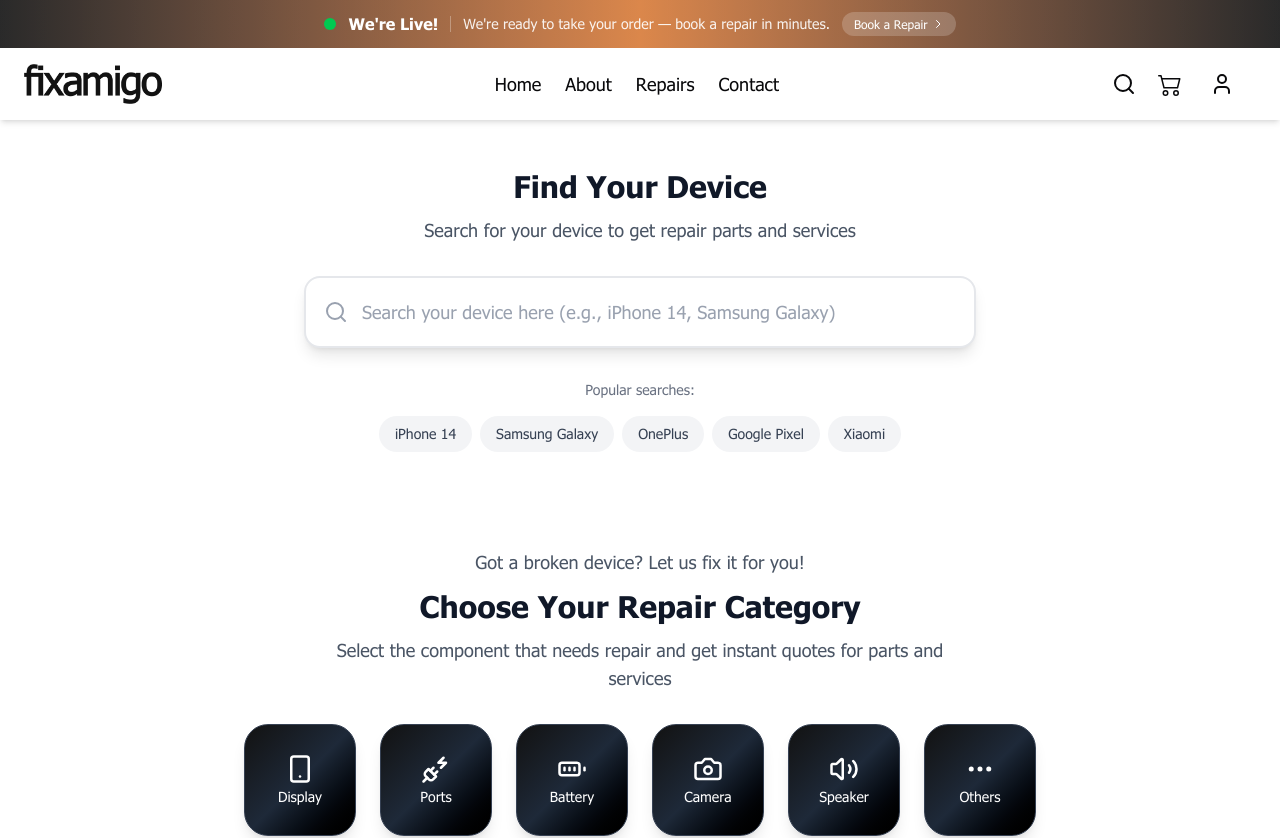
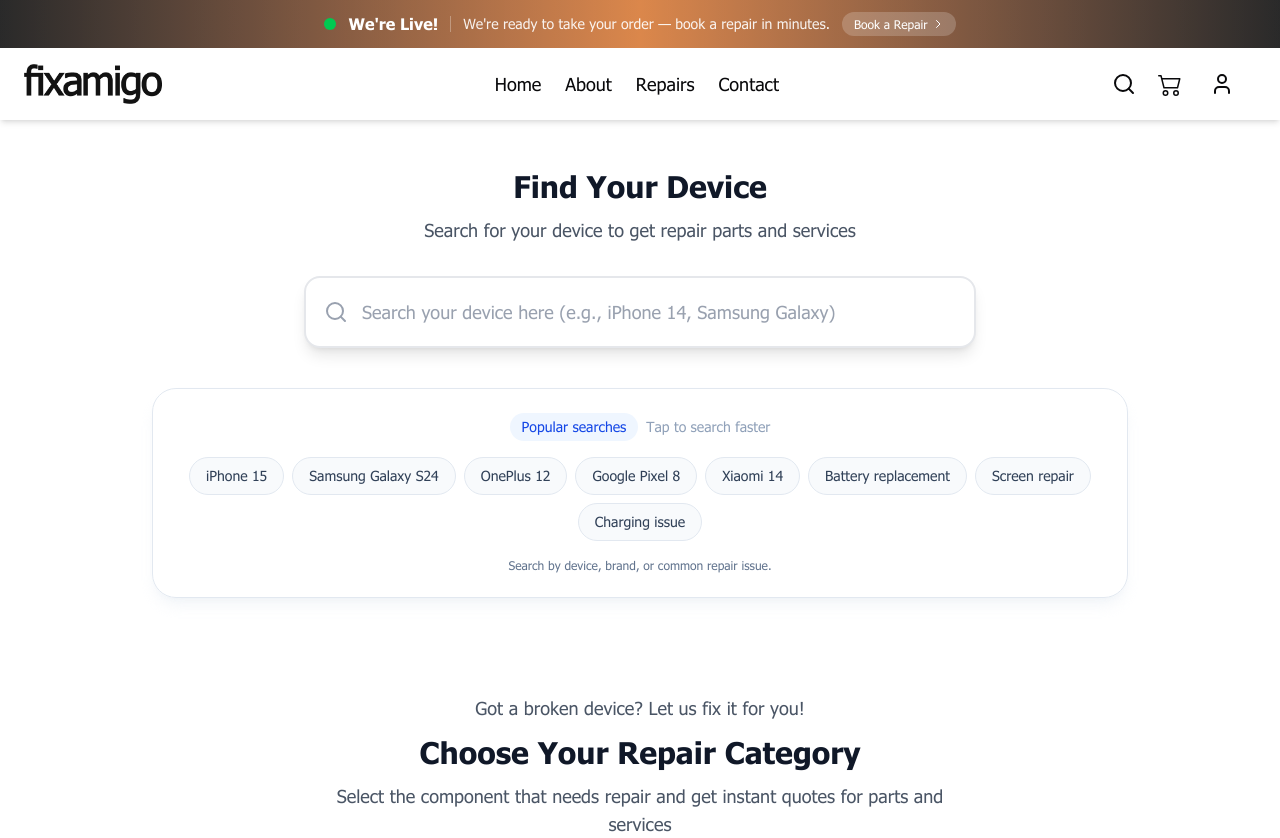
Before and after one commit to mahirminhajk/fixamigo-client, a Next.js app: page / in a window 1280 px wide. Shown: the top 838 px of the page. Built offline with nearby package versions, Linux system fonts and the light colour scheme.

Commit message:
feat: improve landing page slider layout and expand quick search suggestions

```diff
--- a/components/search/ProductSearch.tsx
+++ b/components/search/ProductSearch.tsx
@@ -24,6 +24,17 @@ interface ProductSearchProps {
   heading?: string;
   subheading?: string;
 }
+
+const POPULAR_SEARCHES = [
+  "iPhone 15",
+  "Samsung Galaxy S24",
+  "OnePlus 12",
+  "Google Pixel 8",
+  "Xiaomi 14",
+  "Battery replacement",
+  "Screen repair",
+  "Charging issue",
+];
 
 const DEFAULT_HEADING = "Find Your Device";
 const DEFAULT_SUBHEADING =
@@ -564,16 +575,15 @@ const ProductSearch: React.FC<ProductSearchProps> = ({
       </div>
 
       {/* Quick Search Suggestions */}
-      <div className="mt-8 text-center">
-        <p className="text-sm text-gray-500 mb-4">Popular searches:</p>
+      <div className="mt-10 rounded-3xl border border-slate-200 bg-white/90 p-4 shadow-lg shadow-slate-200/40 backdrop-blur-sm md:p-6">
+        <div className="mb-4 flex items-center justify-center gap-2 text-sm font-medium text-slate-600">
+          <span className="inline-flex items-center rounded-full bg-blue-50 px-3 py-1 text-blue-700">
+            Popular searches
+          </span>
+          <span className="hidden sm:inline text-slate-400">Tap to search faster</span>
+        </div>
         <div className="flex flex-wrap justify-center gap-2">
-          {[
-            "iPhone 14",
-            "Samsung Galaxy",
-            "OnePlus",
-            "Google Pixel",
-            "Xiaomi",
-          ].map((suggestion) => (
+          {POPULAR_SEARCHES.map((suggestion) => (
             <button
               key={suggestion}
               onClick={() => {
@@ -581,13 +591,15 @@ const ProductSearch: React.FC<ProductSearchProps> = ({
                 shouldMaintainFocusRef.current = true;
                 inputRef.current?.focus();
               }}
-              className="px-4 py-2 text-sm bg-gray-100 hover:bg-gray-200 text-gray-700
-                         rounded-full transition-colors duration-200 hover:shadow-md"
+              className="rounded-full border border-slate-200 bg-slate-50 px-4 py-2 text-sm text-slate-700 transition-all duration-200 hover:-translate-y-0.5 hover:border-blue-200 hover:bg-blue-50 hover:text-blue-700 hover:shadow-md"
             >
               {suggestion}
             </button>
           ))}
         </div>
+        <p className="mt-4 text-center text-xs text-slate-500">
+          Search by device, brand, or common repair issue.
+        </p>
       </div>
     </section>
   );
```
